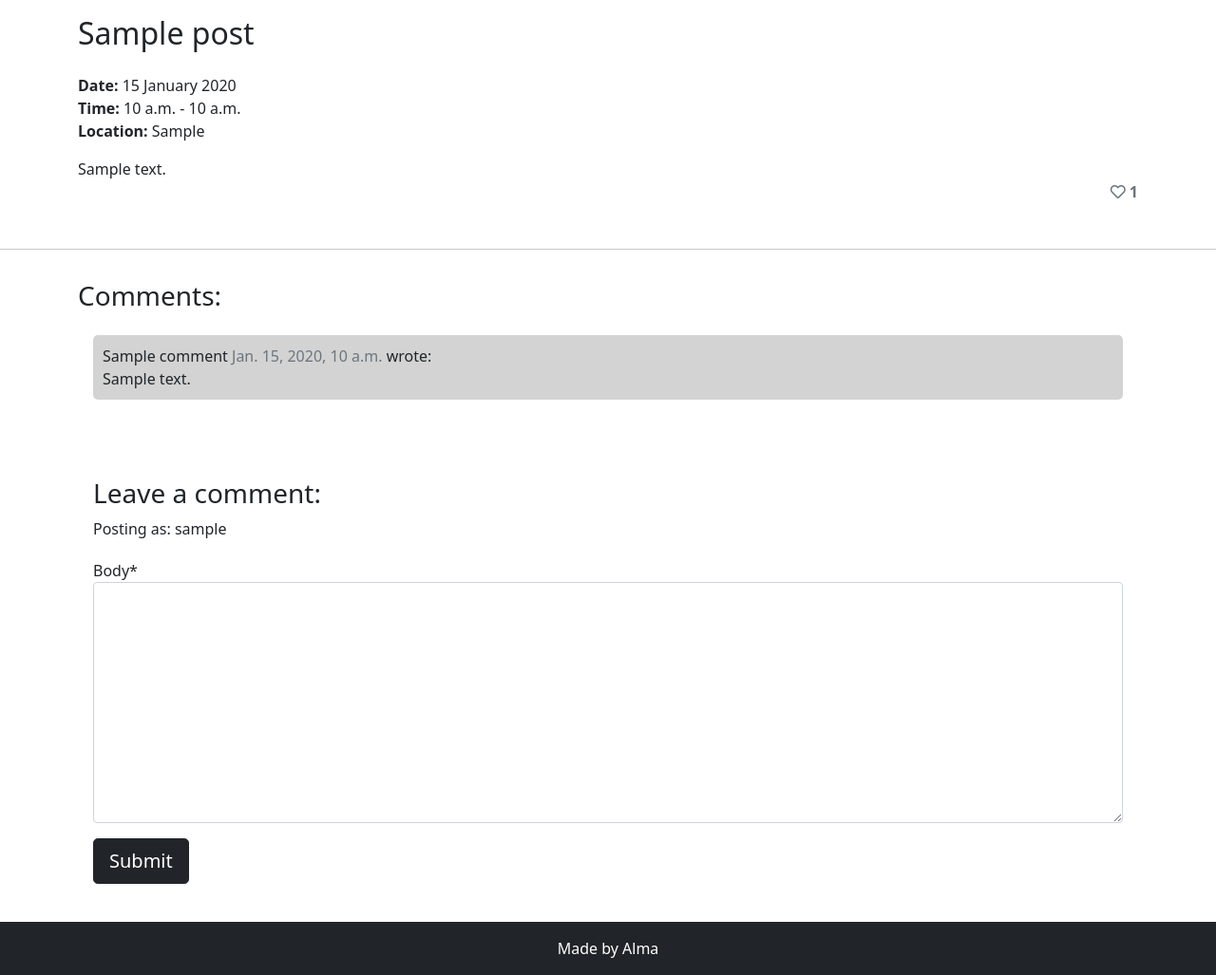
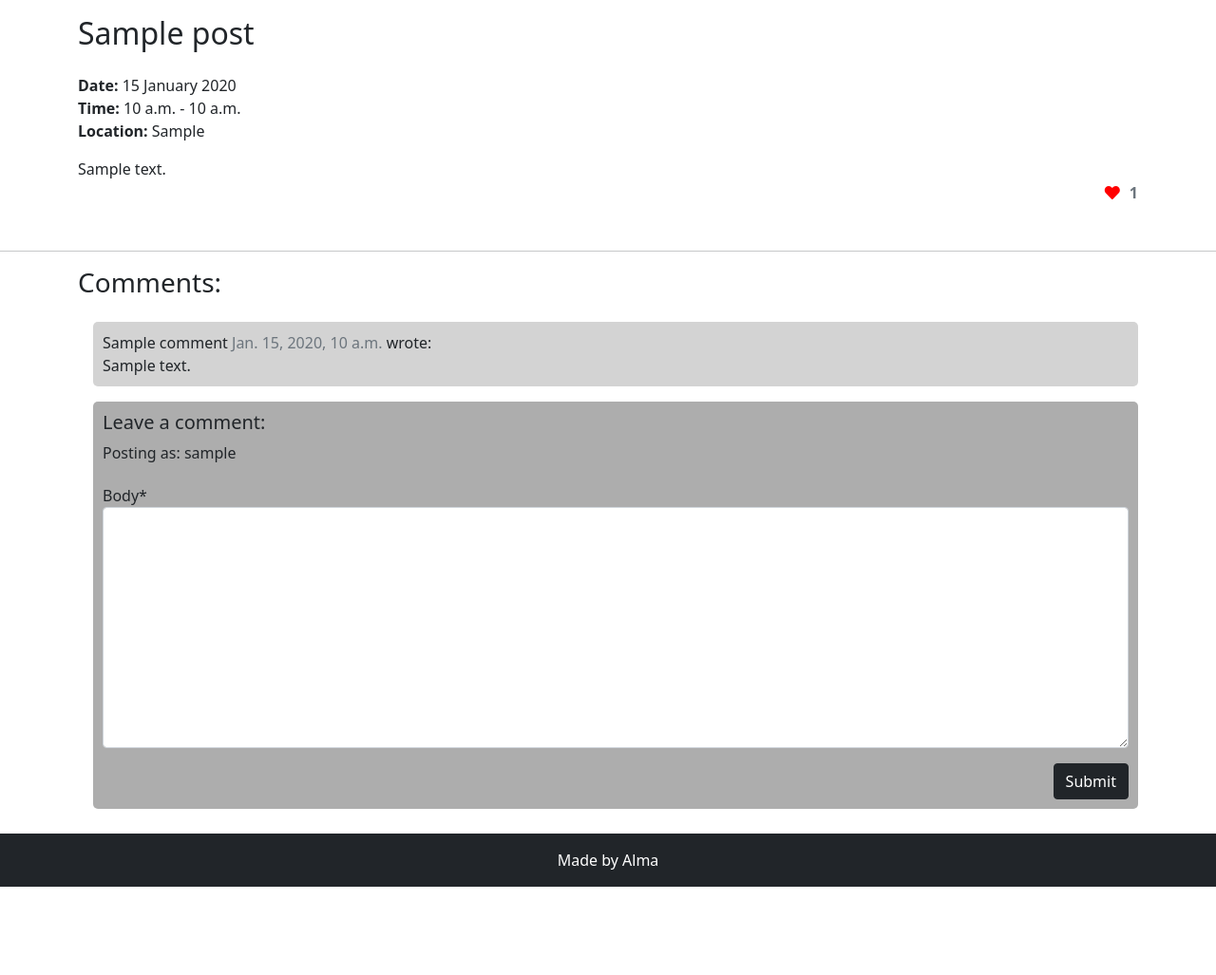
Before and after one commit to AlmaBroman/flea-finder-stockholm, a Django app: a page that uses templates/post_detail.html in a window 1280 px wide. Shown: the part 602-1629 px from the top of the page at 95% size. After the commit the page ends 1536 px from the top, so only its background shows below. Run offline with Django 3.2, Linux system fonts and the light colour scheme; a user stored in the database is signed in; tables that the repository leaves empty hold one stand-in row (values such as "Sample post"); some libraries are stand-ins or nearby versions.

Commit message:
Add function to like posts

```diff
--- a/blog/urls.py
+++ b/blog/urls.py
@@ -4,4 +4,5 @@ from django.urls import path
 urlpatterns = [
     path('', views.PostList.as_view(), name='home'),
     path('<slug:slug>/', views.PostDetail.as_view(), name='post_detail'),
+    path('like/<slug:slug>', views.PostLike.as_view(), name='post_like'),
 ]
--- a/blog/views.py
+++ b/blog/views.py
@@ -1,5 +1,6 @@
-from django.shortcuts import render, get_object_or_404
+from django.shortcuts import render, get_object_or_404, reverse
 from django.views import generic, View
+from django.http import HttpResponseRedirect
 from .models import Post
 from .forms import CommentForm
 
@@ -62,3 +63,16 @@ class PostDetail(View):
                 "comment_form": CommentForm()
             },
         )
+
+
+class PostLike(View):
+
+    def post(self,request, slug, *args, **kwargs):
+        post = get_object_or_404(Post, slug=slug)
+
+        if post.likes.filter(id=request.user.id).exists():
+            post.likes.remove(request.user)
+        else:
+            post.likes.add(request.user)
+
+        return HttpResponseRedirect(reverse('post_detail', args=[slug]))
--- a/static/css/style.css
+++ b/static/css/style.css
@@ -73,6 +73,10 @@ p {
     border: none;
 }
 
+.padding-right-0 {
+    padding-right: 0;
+}
+
 .text-align-right {
     text-align: right;
 }
@@ -81,6 +85,20 @@ p {
     border-radius: 5px;
     background-color: lightgray;
     margin-bottom: 10px;
+    padding: 10px;
+}
+
+.comment-form {
+    border-radius: 5px;
+    background-color: rgb(173, 173, 173);
+    margin-bottom: 10px;
+    padding: 10px;
+}
+
+.btn-like {
+    border: none;
+    background: transparent;
+    color: red;
 }
 
 /* Login */
--- a/templates/post_detail.html
+++ b/templates/post_detail.html
@@ -25,8 +25,28 @@
             <p><strong>Location: </strong>{{ post.adress }}</p>
             <p class="mt-3">{{ post.description | safe }}</p>
             <div class="text-align-right">
-                <p class=""><strong class="text-secondary"><i class="far fa-heart"></i> {{ post.number_of_likes }}
-                    </strong></p>
+                <strong>
+                    {% if user.is_authenticated %}
+                    <form class="d-inline" action="{% url 'post_like' post.slug %}" method="POST">
+                        {% csrf_token %}
+                        {% if liked %}
+
+                        <button type="submit" name="blogpost_id" value="{{ post.slug }}" class="btn-like"><i
+                                class="fas fa-heart"></i></button>
+
+                        {% else %}
+
+                        <button type="submit" name="blogpost_id" value="{{ post.slug }}" class="btn-like"><i
+                                class="far fa-heart"></i></button>
+
+                        {% endif %}
+                    </form>
+                    {% else %}
+
+                    <span class="text-secondary"><i class="fas fa-heart"></i></span>
+                    {% endif %}
+                    <span class="text-secondary">{{ post.number_of_likes }}</span>
+                </strong>
             </div>
         </div>
     </div>
@@ -36,48 +56,43 @@
 </div>
 <div class="container">
     <div class="row">
-        <div class="col-12 card mb-4  mt-3 pd-card">
+        <div class="col-12 card pd-card">
             <h3>Comments:</h3>
-            <div class="card-body">
-                <!-- We want a for loop inside the empty control tags to iterate through each comment in comments -->
+            <div class="card-body padding-right-0">
                 {% for comment in comments %}
-                <div class="comments" style="padding: 10px;">
+                <div class="comments">
                     <p class="font-weight-bold">
-                        <!-- The commenter's name goes here. Check the model if you're not sure what that is -->
                         {{ comment.name }}
                         <span class=" text-muted font-weight-normal">
-                            <!-- The comment's created date goes here -->
                             {{ comment.created_on }}
                         </span> wrote:
                     </p>
-                    <!-- The body of the comment goes before the | -->
                     {{ comment.body | linebreaks }}
                 </div>
-                <!-- Our for loop ends here -->
                 {% endfor %}
-            </div>
-        </div>
-        <div class="col-12 card mb-4  mt-3 pd-card">
-            <div class="card-body">
+                        <div class="comment-form mt-3">
                             {% if commented %}
-                <div class="alert alert-success" role="alert">
-                    Your comment is awaiting approval
+                            <div class="alert mb-0" role="alert">
+                                <h6>Your comment is awaiting approval.</h6>
                             </div>
                             {% else %}
                             {% if user.is_authenticated %}
 
-                <h3>Leave a comment:</h3>
+                            <h5>Leave a comment:</h5>
                             <p>Posting as: {{ user.username }}</p>
                             <form method="post" style="margin-top: 1.3em;">
                                 {{ comment_form | crispy }}
                                 {% csrf_token %}
-                    <button type="submit" class="btn btn-dark btn-lg mt-3">Submit</button>
-
+                                <div class="d-flex flex-row-reverse">
+                                <button type="submit" class="btn btn-dark mt-3">Submit</button>
+                            </div>
+                            </form>
                             {% endif %}
                             {% endif %}
                         </div>
             </div>
         </div>
     </div>
+</div>
 
 {% endblock content %}
```
Lines whose indentation alone changed are shown as unchanged.
